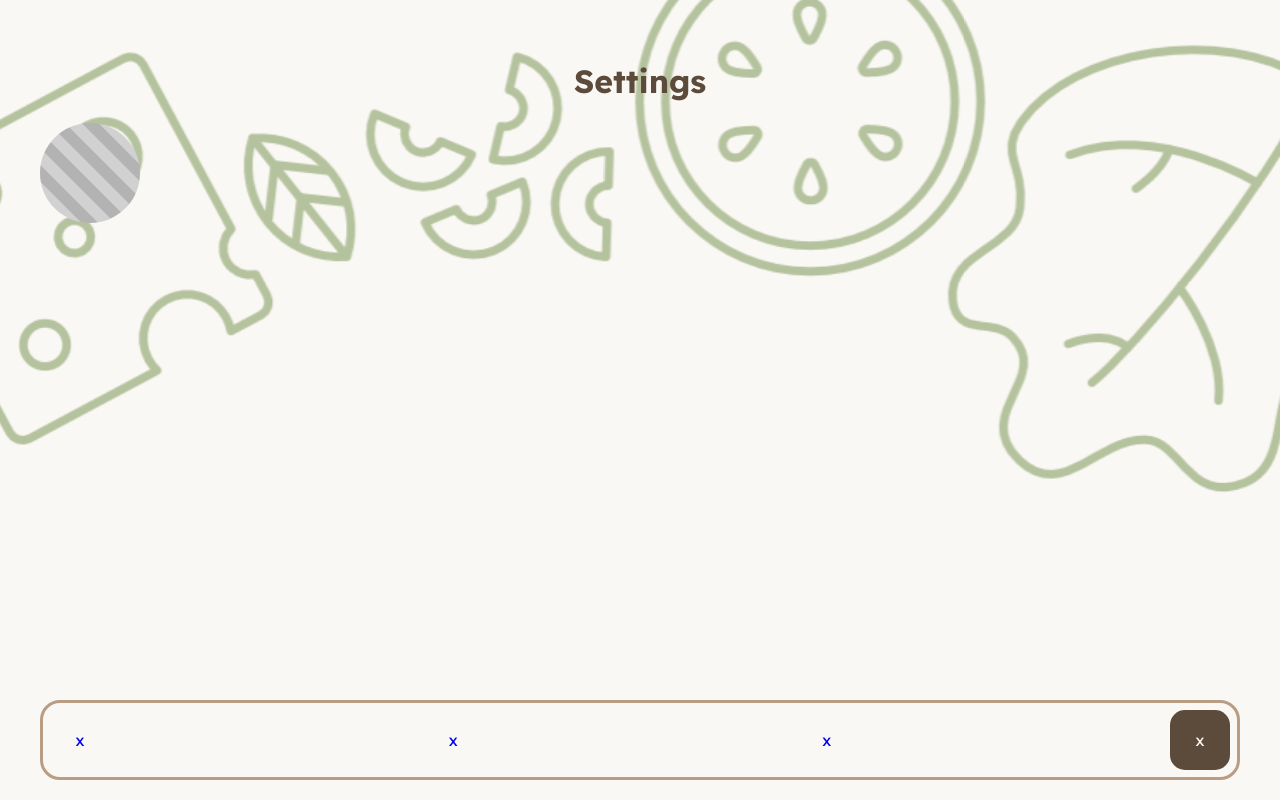
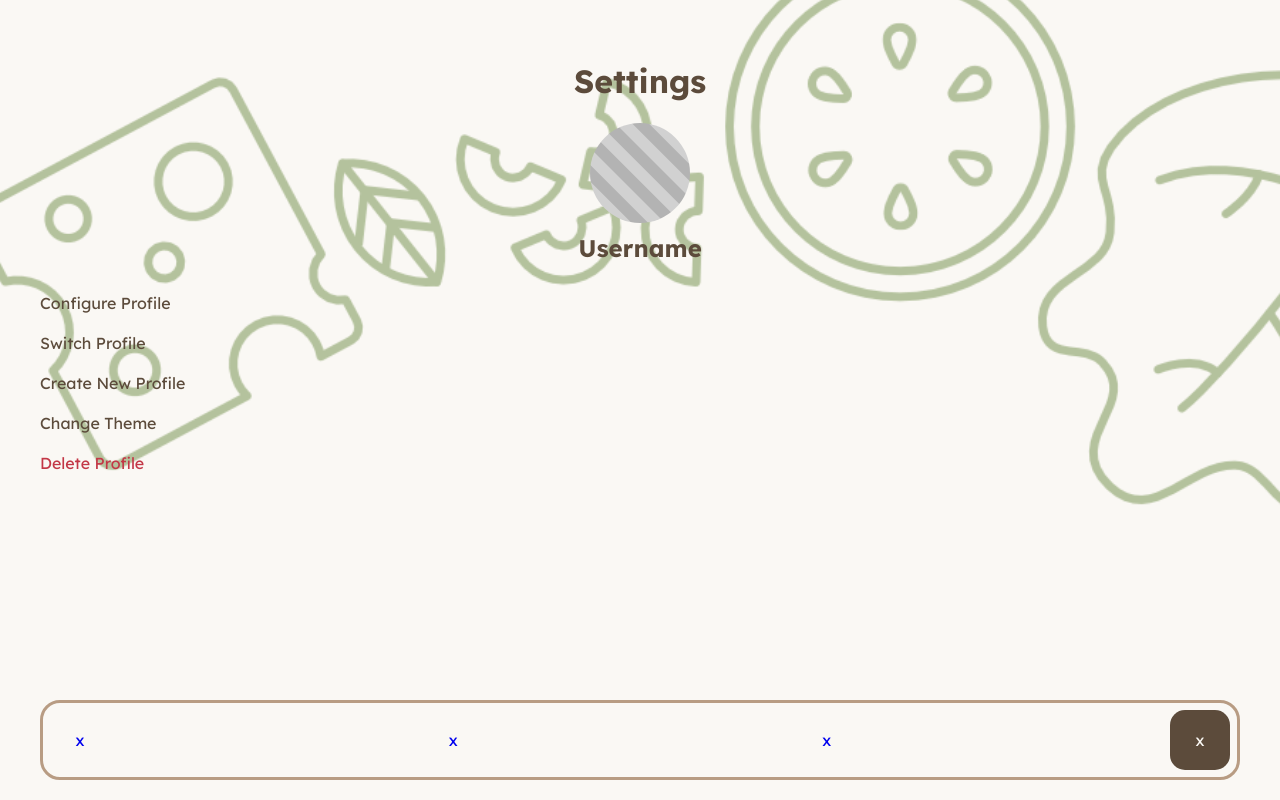
Before and after one commit to turbonobsin/MealPlanningApp, a Vue app: page /settings in a window 1280 px wide. Built offline with nearby package versions, Linux system fonts and the light colour scheme.

Commit message:
Settings View Structure

```diff
--- a/src/assets/base.css
+++ b/src/assets/base.css
@@ -11,7 +11,7 @@
 	--light: #FAF8F4;
 	--dark: #5C4B3B;
 	--medium: #B89C83;
-
+	--red: #C33746;
 }
 
 @font-face{
@@ -31,10 +31,10 @@ body::before{
   /* background-position: center; */
   background-size: contain;
   position: fixed;
-  top: 0px;
-  height: 100%;
-  width: 100%;
-  scale: 1.2;
+  top: -55px;
+  left: -30px;
+  height: 120%;
+  width: 120%;
   z-index: -1;
   background-repeat: no-repeat;
 }
--- a/src/assets/main.css
+++ b/src/assets/main.css
@@ -5,6 +5,13 @@
 	margin: 0 auto;
 	padding: 2rem;
 	font-weight: normal;
+}
+
+main{
+  height: 85%;
+  flex-shrink: none;
+  display: flex;
+  flex-direction: column;
 }
 
 .border * {
@@ -27,6 +34,10 @@ img, picture, svg {
 .center{
   margin: auto;
   justify-content: center;
+}
+
+.text-center{
+	text-align: center;
 }
 
 .spread{
--- a/src/views/SettingsView.vue
+++ b/src/views/SettingsView.vue
@@ -5,17 +5,36 @@
     <h1 class="space_after">Settings</h1>
     <main>
         <img class="profile_display" src="/Placeholder_Image.png"></img>
-        <div></div>
+        <h2 class="text-center">Username</h2>
+        <div>
+            <span class="setting">Configure Profile</span>
+            <span class="setting">Switch Profile</span>
+            <span class="setting">Create New Profile</span>
+            <span class="setting">Change Theme</span>
+            <span id="delete_profile" class="setting">Delete Profile</span>
+        </div>
     </main>
 </template>
 
 <style scoped>
-
 .profile_display{
     height: 100px;
     aspect-ratio: 1;
     border-radius: 50%;
-    margin: auto;
     align-self: center;
 }
+
+h2{
+    margin-top: 10px;
+}
+
+.setting{
+    display: block;
+    padding: 10px 0px;
+    /* border-bottom: 1px solid var(--light-color); */
+}
+
+#delete_profile{
+    color: var(--red);
+}
 </style>
```
